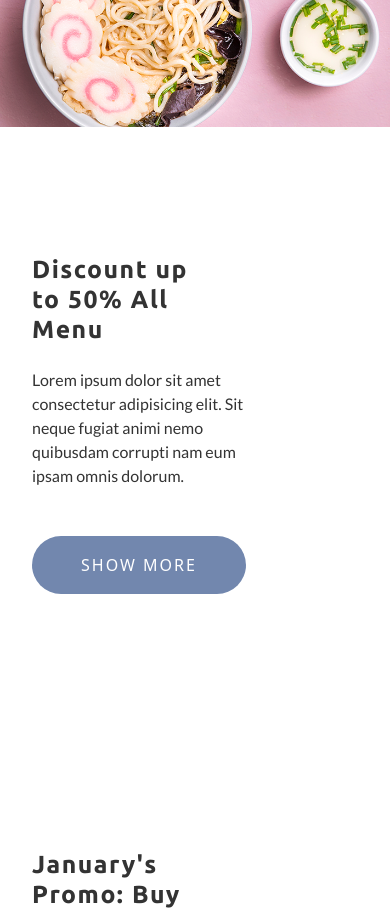
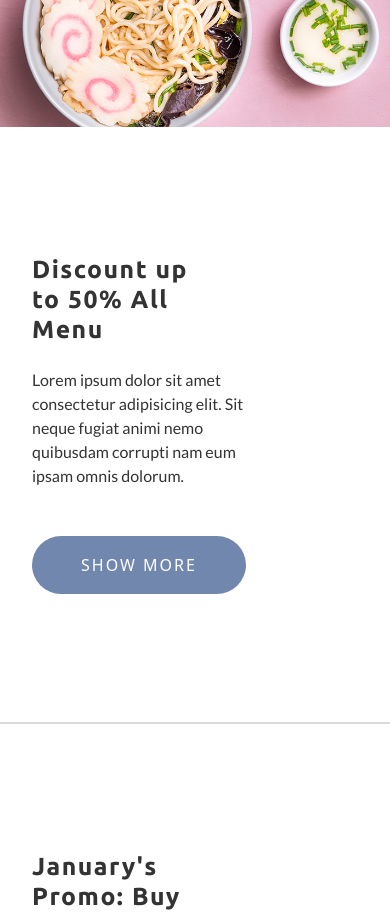
Before and after one commit to MoutazDebbaneh/Restaurant-Website-Template, a plain HTML site: page index.html in a window 390 px wide. Shown: the part 2480-3393 px from the top of the page. Drawn offline with Linux system fonts and the light colour scheme.

Commit message:
Added custom border on small screens

```diff
--- a/css/style.css
+++ b/css/style.css
@@ -172,6 +172,12 @@ body {
   padding: 25% !important;
 }
 
+@media only screen and (max-width: 768px) {
+  .promo .col-sm-12:nth-of-type(2) {
+    border-bottom: 2px solid #00000025;
+  }
+}
+
 /* Promo End */
 
 /* Order Start */
```
